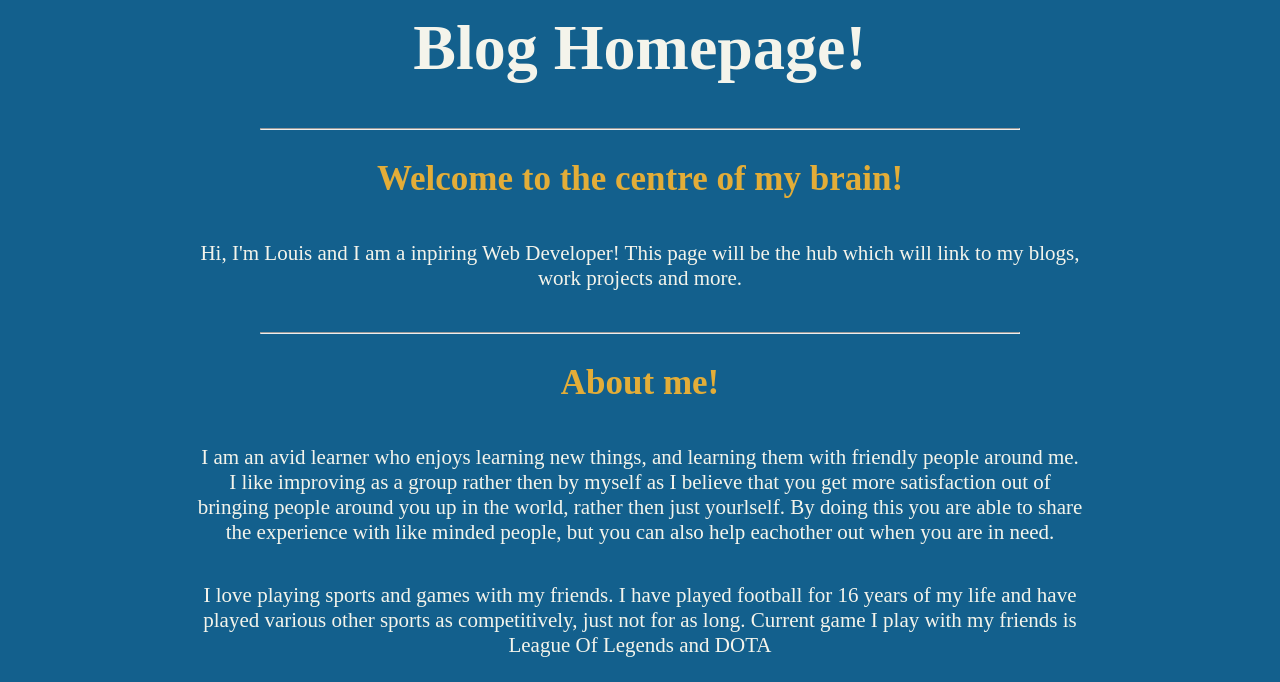
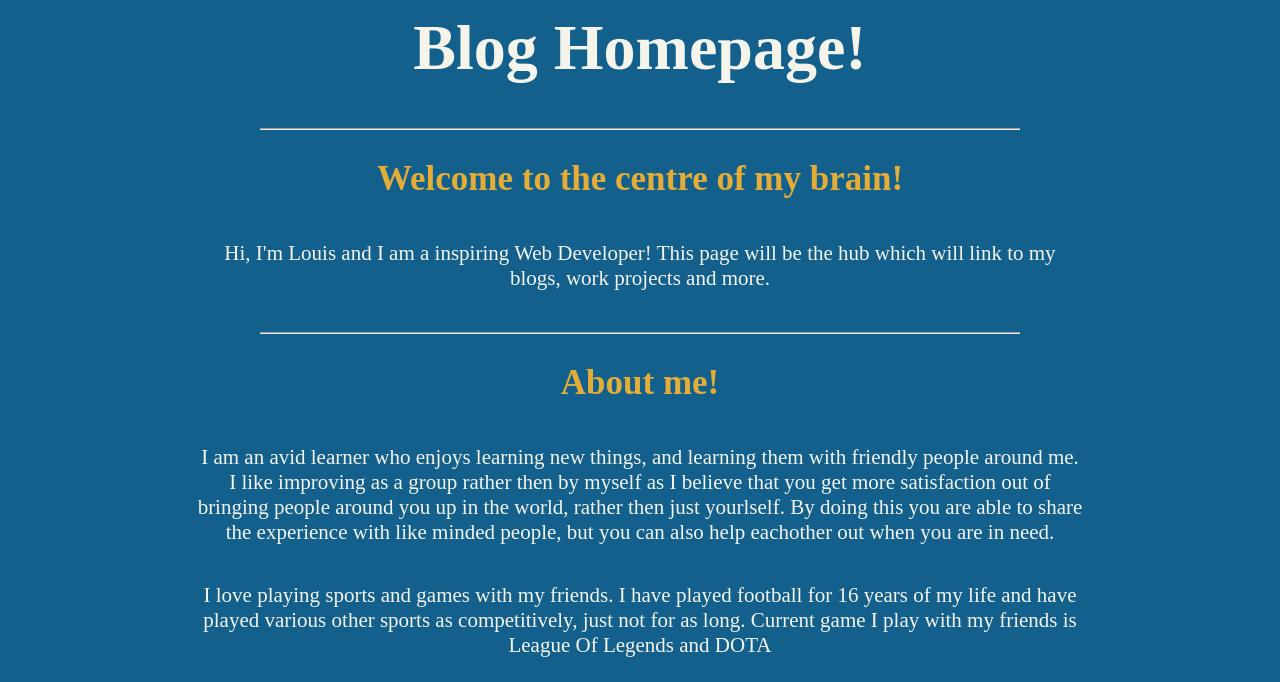
Before and after one commit to louiscowan/louiscowan.github.io, a plain HTML site: page index.html in a window 1280 px wide. Shown: the part 118-800 px from the top of the page. Drawn offline with Linux system fonts and the light colour scheme.

Commit message:
spelling mistakeq

```diff
--- a/index.html
+++ b/index.html
@@ -23,7 +23,7 @@
       <h1>Blog Homepage!</h1>
       <hr>
       <h2>Welcome to the centre of my brain!</h2>
-      <p>Hi, I'm Louis and I am a inpiring Web Developer! This page will be the hub which will link to my blogs, work projects and more.</p>
+      <p>Hi, I'm Louis and I am a inspiring Web Developer! This page will be the hub which will link to my blogs, work projects and more.</p>
       <hr>
       <h2>About me!</h2>
       <p>I am an avid learner who enjoys learning new things, and learning them with friendly people around me. I like improving as a group rather then by myself as I believe that you get more satisfaction out of bringing people around you up in the world, rather then just yourlself. By doing this you are able to share the experience with like minded people, but you can also help eachother out when you are in need.</p>
```
